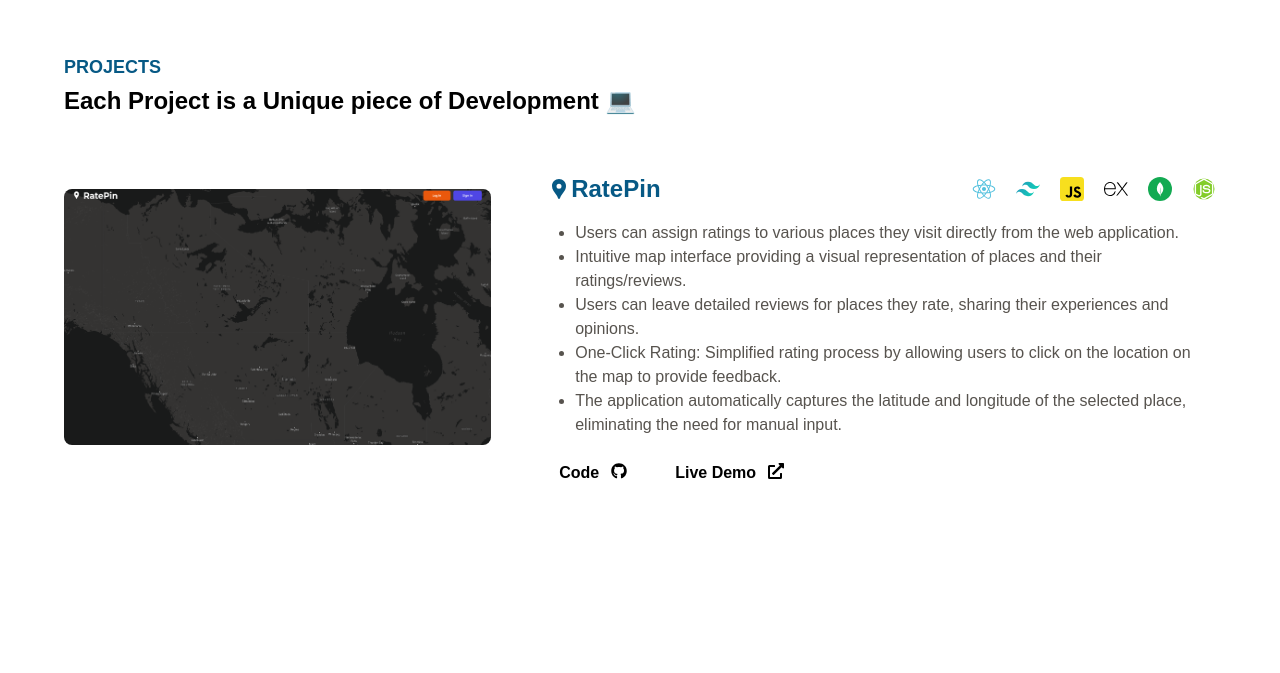
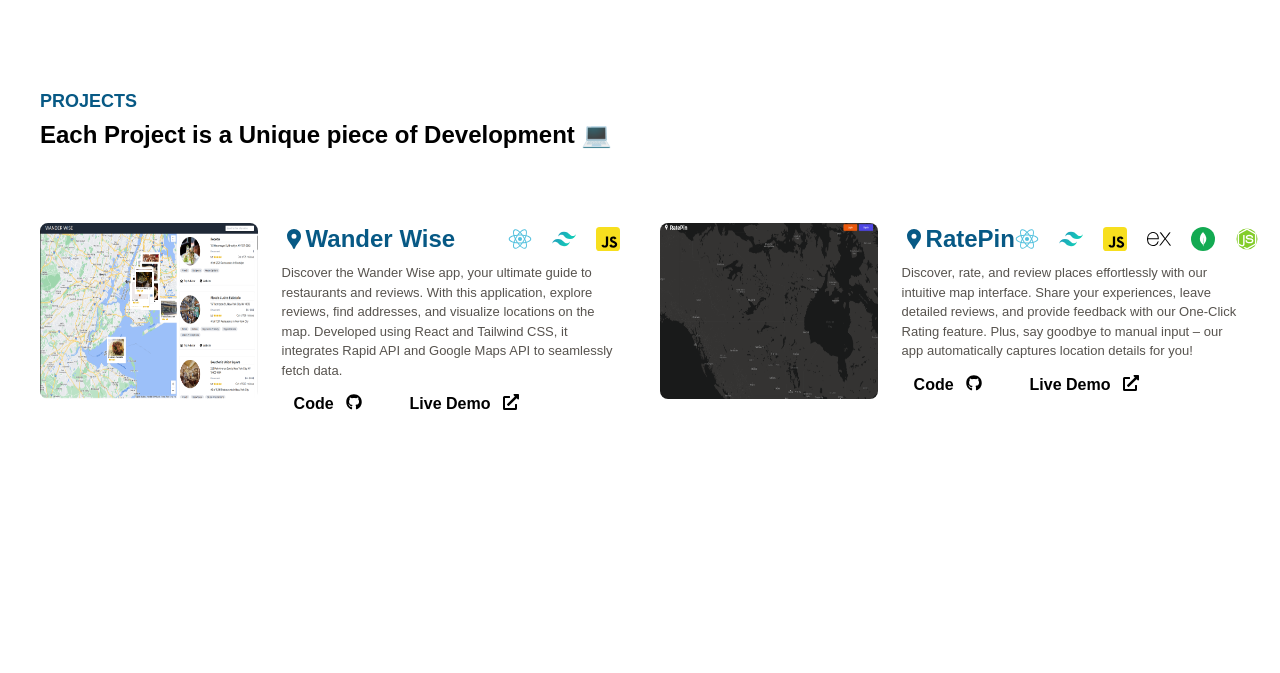
Before and after one commit to hariskhan317/WebPorfolio, a React (Create React App) app: page / in a window 1280 px wide. Shown: the part 1965-2638 px from the top of the page. Built offline with nearby package versions, Linux system fonts and the light colour scheme.

Commit message:
Adding onclick method for childCards

```diff
--- a/src/App.js
+++ b/src/App.js
@@ -25,7 +25,7 @@ function App() {
     <>
       {/* Header */}
       <Navbar handleNavbarSection={handleNavbarSection} />
-      <div className='container mx-auto max-w-6xl mt-20'>
+      <div className='container mx-auto max-w-8xl mt-20'>
         <Home homeRef={sectionRef.home} />
         <About aboutRef={sectionRef.about} />
         <Projects projectsRef={sectionRef.projects} />
--- a/src/components/About/about.jsx
+++ b/src/components/About/about.jsx
@@ -4,7 +4,7 @@ import pinSeo from '../../assets/pin-seo.svg'
 
 export default function about({aboutRef}) {
   return (
-    <div ref={aboutRef} className='grid grid-cols-1 md:grid-cols-7 gap-10 pt-20 md:mt-40 pt-20 md:pt-40 px-10 md:px-0'>
+    <div ref={aboutRef} className='grid grid-cols-1 md:grid-cols-7 gap-10 pt-20 md:mt-40 pt-20 md:pt-40 px-10 md:px-40'>
           <div className='col-span-1 md:col-span-3'>
               <img src={aboutImg} className='w-full rounded-xl' alt="aboutImg" />
           </div>
--- a/src/components/Contact/contact.jsx
+++ b/src/components/Contact/contact.jsx
@@ -5,7 +5,7 @@ import { TbMailOpenedFilled } from "react-icons/tb";
 
 export default function contact({contactRef}) {
     return (
-        <div className='pt-20 md:pt-40 px-10 md:px-0' ref={contactRef}>
+        <div className='pt-20 md:pt-40 px-10 md:px-40' ref={contactRef}>
             <h1 className='font-bold text-lg font-montserrat text-sky-800 uppercase'>Contact</h1>
             <h1 className='mt-1 font-bold text-2xl font-montserrat text-black'>Don't be shy! Hit me up! <img className='inline w-6 h-6' src={handDown} alt='handDown' /></h1>
             <div className='flex gap-10 md:gap-20 flex-col md:flex-row justify-center md:justify-start mt-10'>
--- a/src/components/Experience/experience.jsx
+++ b/src/components/Experience/experience.jsx
@@ -2,7 +2,7 @@ import React from 'react'
 import '../../assets/style.css'
 export default function experience({experienceRef}) {
     return (
-        <div ref={experienceRef} className="mt-20 md:mt-40 px-10 md:px-0 pt-20 md:pt-40">
+        <div ref={experienceRef} className="mt-20 md:mt-40 px-10 md:px-40 pt-20 md:pt-40">
             <h1 className='font-bold text-lg font-montserrat text-sky-800 uppercase'>Experience</h1>
             <p className='mt-1 font-bold text-2xl font-montserrat text-black'>Excelled in roles at renowned companies, contributing <br /> expertise to drive impactful results. 🌟 </p>
             <div className='px-5'>
--- a/src/components/Projects/projects.jsx
+++ b/src/components/Projects/projects.jsx
@@ -2,6 +2,7 @@ import React from 'react'
 import { MdLocationPin } from "react-icons/md";
 import { FaGithub, FaExternalLinkAlt } from "react-icons/fa";
 import RatePin from '../../assets/ratepin.png'
+import WanderWise from '../../assets/wanderwise.png'
 import reactSvg from '../../assets/react.svg'
 import tailwind from '../../assets/tailwindcss.svg'
 import javaScript from '../../assets/javascript.svg'
@@ -13,18 +14,58 @@ import node from '../../assets/node2.svg'
 
 export default function projects({projectsRef}) {
     return (
-        <div ref={projectsRef} className='pt-20 md:mt-40 pt-20 md:pt-40 px-10 md:px-0'>
+        <div ref={projectsRef} className='pt-20 md:mt-40 pt-20 md:pt-40 px-10 md:px-10'>
             <div>
                 <h1 className='font-bold text-lg font-montserrat text-sky-800 uppercase'>Projects</h1>
                 <p className='mt-1 font-bold text-2xl font-montserrat text-black'>Each Project is a Unique piece of Development 💻 </p>
             </div>
-            <div className='grid grid-cols-1 md:grid-cols-5 gap-14 md:mt-14'>
+            <div className='grid grid-cols-2 gap-10'>
+                {/* project 1 */}
+                <div className='grid grid-cols-1 md:grid-cols-5 gap-6 md:mt-14'>
                     <div className='col-span-1 md:col-span-2'>
                         <a href='https://rate-pin-frontend.vercel.app/' target="_blank" rel="noreferrer" >
-                        <img src={RatePin} className='mt-4 w-full h-full md:h-64 rounded-lg' alt="" />
+                            <img src={WanderWise} className='mt-4 w-full h-full md:h-44 rounded-lg' alt="" />
                         </a>
                     </div>
-                <div className='col-span-1 md:col-span-3 mt-10 md:mt-0'>
+                    <div className='col-span-1 md:col-span-3 mt-10 md:mt-4'>
+                        <div className='flex justify-between'>
+                            <div className='flex'>
+                                <MdLocationPin className='mt-1 text-2xl text-sky-800' />
+                                <p className='text-center text-2xl font-bold text-sky-800 font-montserrat'>Wander Wise</p>
+                            </div>
+                            <div className='flex gap-5 mt-1'>
+                                <img src={reactSvg} className='w-6 h-6' alt="reactSvg" />
+                                <img src={tailwind} className='w-6 h-6' alt="tailwind" />
+                                <img src={javaScript} className='w-6 h-6' alt="javaScript" />
+                            </div>
+                        </div>
+                        <div className='pt-2 pb-3'>
+                            <p className='font-medium text-[13px] font-montserrat text-stone-600'> Discover the Wander Wise app, your ultimate guide to restaurants and reviews. With this application, explore reviews, find addresses, and visualize locations on the map. Developed using React and Tailwind CSS, it integrates Rapid API and Google Maps API to seamlessly fetch data.</p>
+                        </div>
+                        <div className='flex justify-start gap-12 pl-3'>
+                            <div>
+                                <a href='https://github.com/hariskhan317/wanderwiseProject' target="_blank" rel="noreferrer" className='flex gap-3 text-base font-semibold font-montserrat'>
+                                    Code
+                                    <FaGithub className='mt-0.5' />
+                                </a>
+                            </div>
+                            <div>
+                                <a href='https://wander-wise.netlify.app/' target="_blank" rel="noreferrer" className='flex gap-3 text-base font-semibold font-montserrat'>
+                                    Live Demo
+                                    <FaExternalLinkAlt className='mt-0.5' />
+                                </a>
+                            </div>
+                        </div>
+                    </div>
+                </div>
+                {/* project 2 */}
+                <div className='grid grid-cols-1 md:grid-cols-5 gap-6 md:mt-14'>
+                    <div className='col-span-1 md:col-span-2'>
+                        <a href='https://rate-pin-frontend.vercel.app/' target="_blank" rel="noreferrer" >
+                            <img src={RatePin} className='mt-4 w-full h-full md:h-44 rounded-lg' alt="" />
+                        </a>
+                    </div>
+                    <div className='col-span-1 md:col-span-3 mt-10 md:mt-4'>
                         <div className='flex justify-between'>
                             <div className='flex'>
                                 <MdLocationPin className='mt-1 text-2xl text-sky-800' />
@@ -39,13 +80,9 @@ export default function projects({projectsRef}) {
                                 <img src={node} className='w-6 h-6' alt="node" />
                             </div>
                         </div>
-                    <ul className='list-disc pl-7 pt-4 pb-6'>
-                        <li className='font-medium text-base font-montserrat text-stone-600'>Users can assign ratings to various places they visit directly from the web application.</li>
-                        <li className='font-medium text-base font-montserrat text-stone-600'>Intuitive map interface providing a visual representation of places and their ratings/reviews.</li>
-                        <li className='font-medium text-base font-montserrat text-stone-600'>Users can leave detailed reviews for places they rate, sharing their experiences and opinions.</li>
-                        <li className='font-medium text-base font-montserrat text-stone-600'>One-Click Rating: Simplified rating process by allowing users to click on the location on the map to provide feedback.</li>
-                        <li className='font-medium text-base font-montserrat text-stone-600'>The application automatically captures the latitude and longitude of the selected place, eliminating the need for manual input.</li>
-                    </ul>
+                        <div className='pt-2 pb-3'>
+                            <p className='font-medium text-[13px] font-montserrat text-stone-600'>Discover, rate, and review places effortlessly with our intuitive map interface. Share your experiences, leave detailed reviews, and provide feedback with our One-Click Rating feature. Plus, say goodbye to manual input – our app automatically captures location details for you!</p>
+                        </div>
                         <div className='flex justify-start gap-12 pl-3'>
                             <div>
                                 <a href='https://github.com/hariskhan317/RatePin' target="_blank" rel="noreferrer" className='flex gap-3 text-base font-semibold font-montserrat'>
@@ -63,5 +100,6 @@ export default function projects({projectsRef}) {
                     </div>
                 </div>
             </div>
+        </div>
     )
 }
```
Also changed, not shown: src/assets/wanderwise.png (added). Lines whose indentation alone changed are shown as unchanged.
